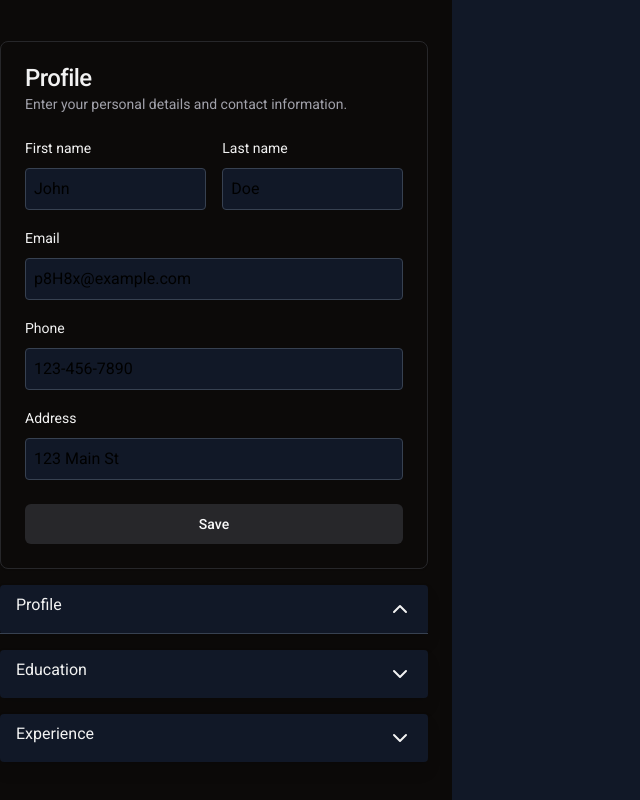
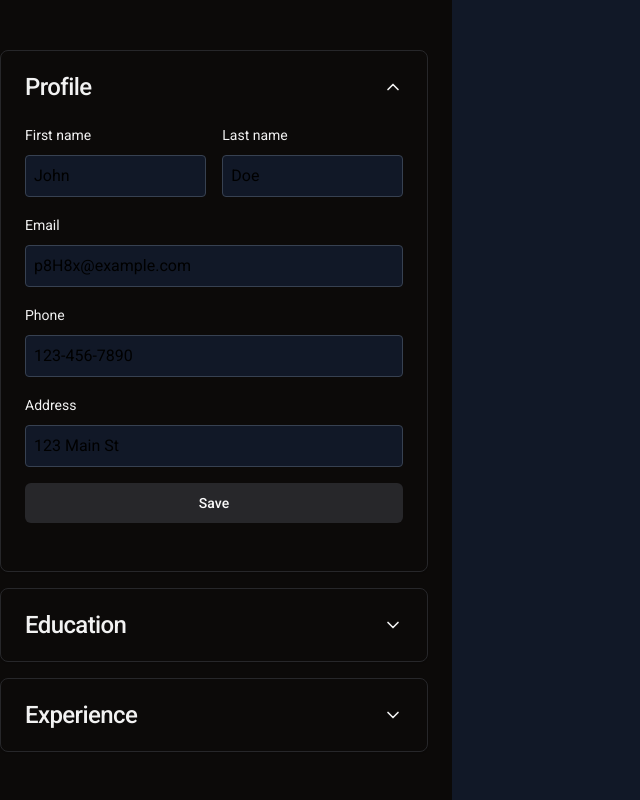
Before and after one commit to shahiutsav/cv-generator, a React (Vite) app: page / in a window 1280 px wide. Shown: the part 220-1020 px from the top of the page, without its empty margins (0-640 px from the left). Built offline with nearby package versions, Linux system fonts and the light colour scheme.

Commit message:
Add collapsible card

```diff
--- a/src/App.jsx
+++ b/src/App.jsx
@@ -14,6 +14,8 @@ import {
   CardFooter,
 } from "@/components/ui/Card/Card";
 import { Button } from "@/components/ui/Button/Button";
+import ProfileEditor from "./components/ProfileEditor/ProfileEditor";
+import { CollapsibleCard } from "@/components/ui/CollapsibleCard/CollapsibleCard";
 
 function App() {
   const [openIndex, setOpenIndex] = useState(0);
@@ -73,19 +75,18 @@ function App() {
   return (
     <div className="body">
       <div className="input-section">
-        <Card>
-          <CardHeader>
-            <CardTitle>Profile</CardTitle>
-            <CardDescription>
-              Enter your personal details and contact information.
-            </CardDescription>
-          </CardHeader>
-          <CardContent className="cardContent">
+        <CollapsibleCard
+          title="Profile"
+          isOpen={openIndex === 0}
+          onToggle={() => handleToggle(0)}
+          hasTransition={hasTransition}
+        >
           <div
             style={{
               display: "flex",
               flexDirection: "column",
               gap: "16px",
+              height: "100%",
             }}
           >
             <div style={{ display: "flex", gap: "16px" }}>
@@ -140,22 +141,15 @@ function App() {
                 })
               }
             />
-            </div>
-          </CardContent>
-          <CardFooter>
+
             <Button style={{ width: "100%" }} variant="secondary">
               Save
             </Button>
-          </CardFooter>
-        </Card>
-        <SectionContainer
-          header={"Profile"}
-          isOpen={openIndex === 0}
-          onToggle={() => handleToggle(0)}
-          hasTransition={hasTransition}
-        ></SectionContainer>
-        <SectionContainer
-          header={"Education"}
+          </div>
+        </CollapsibleCard>
+
+        <CollapsibleCard
+          title="Education"
           isOpen={openIndex === 1}
           onToggle={() => handleToggle(1)}
           hasTransition={hasTransition}
@@ -182,19 +176,36 @@ function App() {
               </>
             }
           />
-        </SectionContainer>
+        </CollapsibleCard>
 
-        <SectionContainer
-          header={"Experience"}
+        <CollapsibleCard
+          title="Experience"
           isOpen={openIndex === 2}
           onToggle={() => handleToggle(2)}
           hasTransition={hasTransition}
         >
+          <FormCarousel
+            listSection={
+              <div>
+                {cvData.experience.map((exp, index) => (
+                  <div key={index}>
+                    <SectionCard title={exp.company} />
+                    {index !== cvData.experience.length - 1 && <Divider />}
+                  </div>
+                ))}
+              </div>
+            }
+            sectionName="Experience"
+            formSection={
+              <>
                 <TextInput labelName="Job title" />
                 <TextInput labelName="Company" />
                 <TextInput labelName="From" />
-          <TextInput labelName="To" />{" "}
-        </SectionContainer>
+                <TextInput labelName="To" />
+              </>
+            }
+          />
+        </CollapsibleCard>
       </div>
       <div className="cv-display">
         <h2>
--- /dev/null
+++ b/src/components/ProfileEditor/ProfileEditor.jsx
@@ -0,0 +1,60 @@
+import { forwardRef } from "react";
+import styles from "./ProfileEditor.module.css";
+import { cn } from "@/lib/utils";
+import PropTypes from "prop-types";
+import {
+  Card,
+  CardContent,
+  CardDescription,
+  CardFooter,
+  CardHeader,
+  CardTitle,
+} from "@/components/ui/Card/Card";
+import { Button } from "@/components/ui/Button/Button";
+import { ChevronDown } from "lucide-react";
+
+const ProfileEditor = () => {
+  return (
+    <div className={styles.profileEditor}>
+      <ProfileInformation />
+    </div>
+  );
+};
+
+export default ProfileEditor;
+
+const ProfileInformation = forwardRef(({ className, ...props }, ref) => (
+  <div
+    ref={ref}
+    className={cn(styles.profileInformation, className)}
+    {...props}
+  >
+    <Card>
+      <CardHeader>
+        <CardTitle
+          style={{
+            display: "flex",
+            alignItems: "center",
+            justifyContent: "space-between",
+          }}
+        >
+          Profile
+          <ChevronDown style={{ width: "20px", height: "20px" }} />
+        </CardTitle>
+        <CardDescription>Edit your profile information.</CardDescription>
+      </CardHeader>
+      <CardContent></CardContent>
+      <CardFooter>
+        <Button variant="secondary" style={{ width: "100%" }}>
+          Save
+        </Button>
+      </CardFooter>
+    </Card>
+  </div>
+));
+
+ProfileInformation.displayName = "ProfileInformation";
+
+ProfileInformation.propTypes = {
+  className: PropTypes.string,
+};
--- a/src/components/ui/Button/Button.jsx
+++ b/src/components/ui/Button/Button.jsx
@@ -29,7 +29,6 @@ const buttonVariants = cva(styles.common, {
 
 const Button = forwardRef(
   ({ className, variant, size, children, ...props }, ref) => {
-    console.log(variant);
     return (
       <button
         className={cn(buttonVariants({ variant, size, className }))}
--- /dev/null
+++ b/src/components/ui/CollapsibleCard/CollapsibleCard.jsx
@@ -0,0 +1,74 @@
+import { forwardRef, useEffect, useRef } from "react";
+import styles from "./CollapsibleCard.module.css";
+import { cn } from "@/lib/utils";
+import PropTypes from "prop-types";
+import {
+  Card,
+  CardContent,
+  CardHeader,
+  CardTitle,
+} from "@/components/ui/Card/Card";
+import { ChevronDown } from "lucide-react";
+
+const CollapsibleCard = forwardRef(function CollapsibleCard(
+  { className, title, isOpen, hasTransition, onToggle, ...props },
+  ref
+) {
+  const collapseWrapperRef = useRef(null);
+  const dropDownIconRef = useRef(null);
+
+  useEffect(() => {
+    if (isOpen) {
+      const wrapper = collapseWrapperRef.current;
+      wrapper.style.paddingBottom = "1.5rem";
+      wrapper.style.maxHeight = wrapper.scrollHeight + "px";
+      dropDownIconRef.current.style.transform = "rotate(180deg)";
+    } else {
+      const wrapper = collapseWrapperRef.current;
+      wrapper.style.maxHeight = "0px";
+      dropDownIconRef.current.style.transform = "rotate(0deg)";
+      wrapper.style.paddingBottom = "0rem";
+    }
+
+    if (hasTransition) {
+      collapseWrapperRef.current.style.transition = "all 0.2s ease-in-out";
+      dropDownIconRef.current.style.transition = "all 0.1s ease-in-out";
+    } else {
+      collapseWrapperRef.current.style.transition = "none";
+      dropDownIconRef.current.style.transition = "none";
+    }
+  }, [isOpen, hasTransition]);
+  return (
+    <Card
+      ref={ref}
+      className={cn(styles.collapsibleCard, className)}
+      {...props}
+    >
+      <CardHeader style={{ cursor: "pointer" }} onClick={onToggle}>
+        <CardTitle className={styles.cardTitle}>
+          {title}
+          <ChevronDown
+            style={{ width: "20px", height: "20px" }}
+            ref={dropDownIconRef}
+          />
+        </CardTitle>
+      </CardHeader>
+      <div ref={collapseWrapperRef} className={styles.collapsibleWrapper}>
+        <CardContent>{props.children}</CardContent>
+      </div>
+    </Card>
+  );
+});
+
+CollapsibleCard.displayName = "CollapsibleCard";
+
+CollapsibleCard.propTypes = {
+  className: PropTypes.string,
+  title: PropTypes.string,
+  children: PropTypes.node,
+  isOpen: PropTypes.bool.isRequired,
+  hasTransition: PropTypes.bool,
+  onToggle: PropTypes.func.isRequired,
+};
+
+export { CollapsibleCard };
--- /dev/null
+++ b/src/components/ui/CollapsibleCard/CollapsibleCard.module.css
@@ -0,0 +1,16 @@
+.collapsibleCard {
+  width: 100%;
+  min-width: 100%;
+  box-sizing: border-box;
+}
+.cardTitle {
+  display: flex;
+  align-items: center;
+  justify-content: space-between;
+}
+
+.collapsibleWrapper {
+  max-height: 0;
+  overflow: hidden;
+  box-sizing: border-box;
+}
```
Also changed, not shown: jsconfig.json (added, +8 -0 lines), src/components/ProfileEditor/ProfileEditor.module.css (added). Lines whose indentation alone changed are shown as unchanged.
